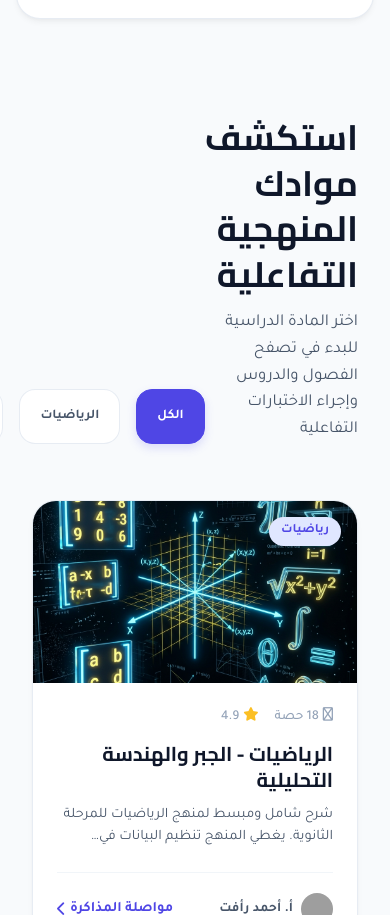
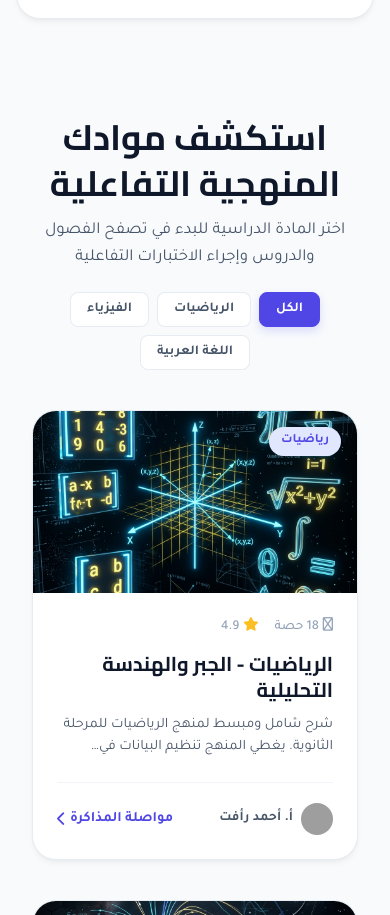
Before and after one commit to mohammed8333/Manassety, a plain HTML site: page index.html in a window 390 px wide. Shown: the part 1435-2350 px from the top of the page. Drawn offline with Linux system fonts and the light colour scheme; grey boxes are pictures that could not be loaded.

Commit message:
Fix: Add responsive styles for section header and course filters on mobile viewports to prevent horizontal overflow and button cutting

```diff
--- a/assets/css/styles.css
+++ b/assets/css/styles.css
@@ -2003,4 +2003,27 @@ body.dark-theme .glow-orb {
     .stat-label {
         font-size: 0.8rem !important;
     }
-}
+
+    /* Section Header and Course Filters responsive layout fixes */
+    .section-header {
+        flex-direction: column !important;
+        align-items: center !important;
+        text-align: center !important;
+        gap: 1.25rem !important;
+        margin-bottom: 2.5rem !important;
+        width: 100% !important;
+    }
+
+    .course-filters {
+        justify-content: center !important;
+        flex-wrap: wrap !important;
+        gap: 0.5rem !important;
+        width: 100% !important;
+    }
+
+    .filter-btn {
+        padding: 0.5rem 1rem !important;
+        font-size: 0.85rem !important;
+        border-radius: 8px !important;
+    }
+}
```
